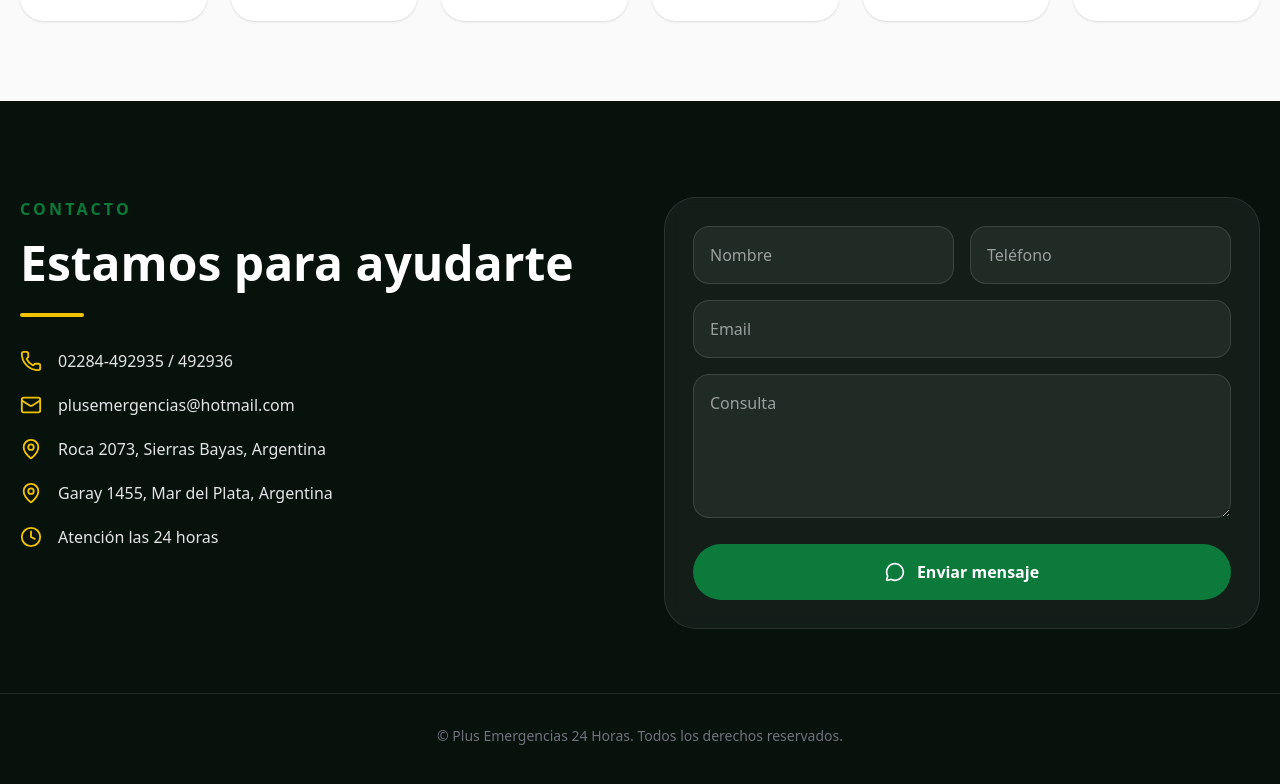
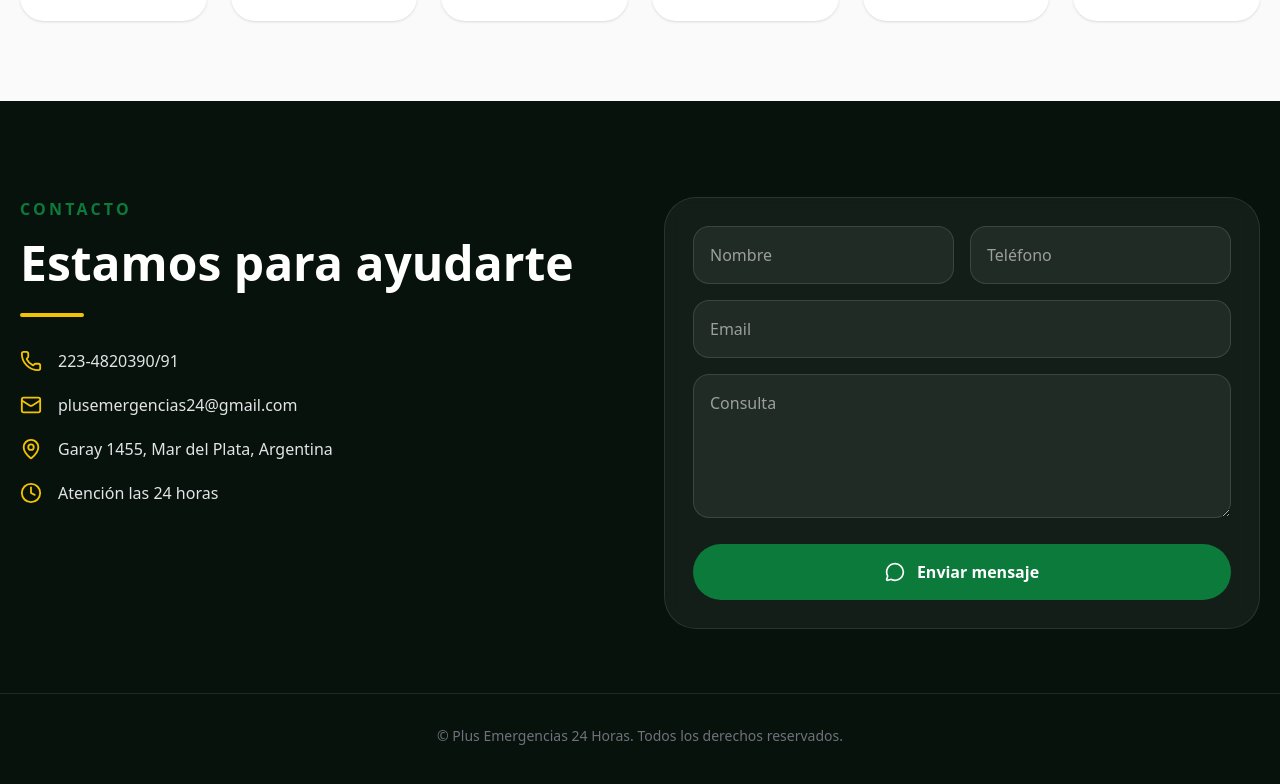
Before and after one commit to blanco-dev/plus-emergencias, a Next.js app: page / in a window 1280 px wide. Shown: the part 4599-5383 px from the top of the page. Built offline with nearby package versions, Linux system fonts and the light colour scheme.

Commit message:
cambio telefonos y mail

```diff
--- a/app/page.js
+++ b/app/page.js
@@ -23,10 +23,9 @@ import {
   CalendarDays,
 } from "lucide-react";
 
-const phone = "02284-492935 / 492936";
-const whatsappNumber = "542233496769";
-const email = "plusemergencias@hotmail.com";
-
+const phone = "223-4820390/91";
+const whatsappNumber = "542234217226";
+const email = "plusemergencias24@gmail.com";
 const whatsappText =
   "Hola Plus Emergencias, quisiera consultar por un servicio.";
 
@@ -461,10 +460,6 @@ ${consulta}
             <ContactLine icon={Mail} text={email} />
             <ContactLine
               icon={MapPin}
-              text="Roca 2073, Sierras Bayas, Argentina"
-            />
-            <ContactLine
-              icon={MapPin}
               text="Garay 1455, Mar del Plata, Argentina"
             />
             <ContactLine
```
